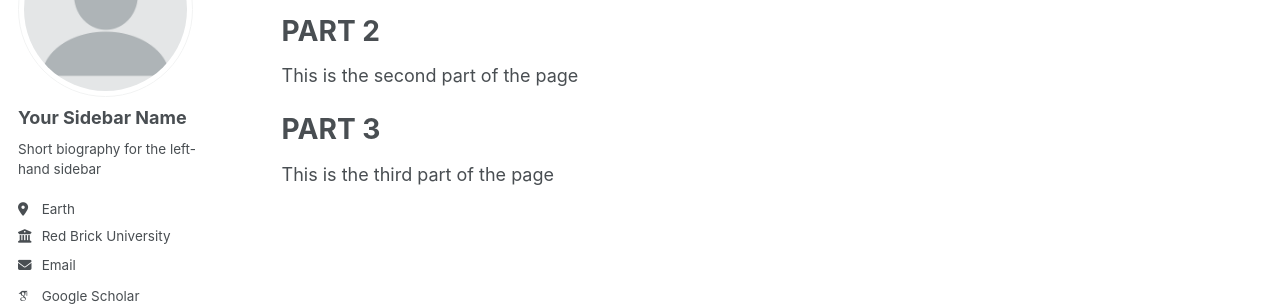
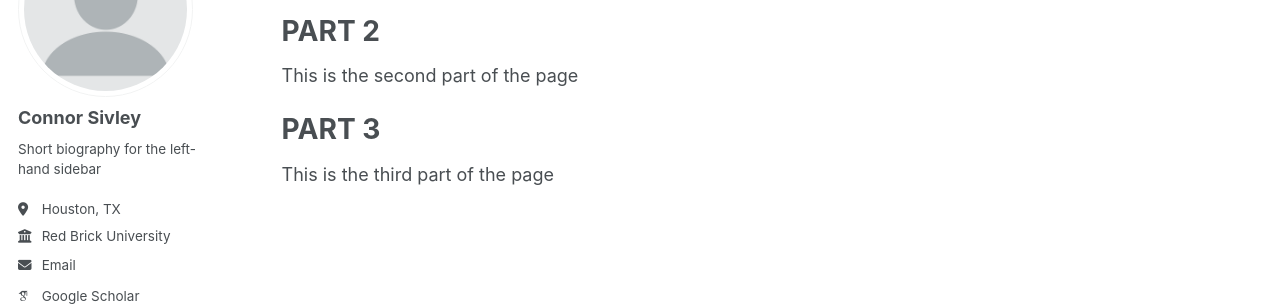
Before and after one commit to ConnorSivley/ConnorSivley.github.io, a Jekyll site: the page built from _pages/about.md, in a window 1280 px wide. Shown: the part 179-485 px from the top of the page. Built offline with Jekyll 4.4.1, drawn with Linux system fonts in a browser that asks for light colours; some web fonts are replaced; a script bundle is joined from its source files by our own code; library files that are not in the unit come from our copies.

Commit message:
Update _config.yml

```diff
--- a/_config.yml
+++ b/_config.yml
@@ -13,10 +13,10 @@
 title_separator          : "-"
 name                     : &name "Your Name"
 description              : &description "Your Name's academic portfolio"   # Update this with a general description of your site, this is the default if not overridden by a page
-url                      : https://academicpages.github.io # The base hostname & protocol for your site e.g. "https://[your GitHub username].github.io",
+url                      : https://connorsivley.github.io/ # The base hostname & protocol for your site e.g. "https://[your GitHub username].github.io",
                                                            # or if you already have some other page hosted on Github then use "https://[your GitHub username].github.io/[Your Repo Name]"
 baseurl                  : "" # the subpath of your site, e.g. "/blog"
-repository               : "academicpages/academicpages.github.io"
+repository               : "ConnorSivley/ConnorSivley.github.io"
 
 # Site Author - The following control what appear as part of the author content on the side bar.
 #               If a field is blank the icon and link will not appear, otherwise it will be shown.
@@ -24,10 +24,10 @@
 author:
   # Biographic information
   avatar           : "profile.png"
-  name             : "Your Sidebar Name"
+  name             : "Connor Sivley"
   pronouns         : # example: "she/her"
   bio              : "Short biography for the left-hand sidebar"
-  location         : "Earth"
+  location         : "Houston, TX"
   employer         : "Red Brick University"
   uri              : # URL
   email            : "none@example.org"
```
